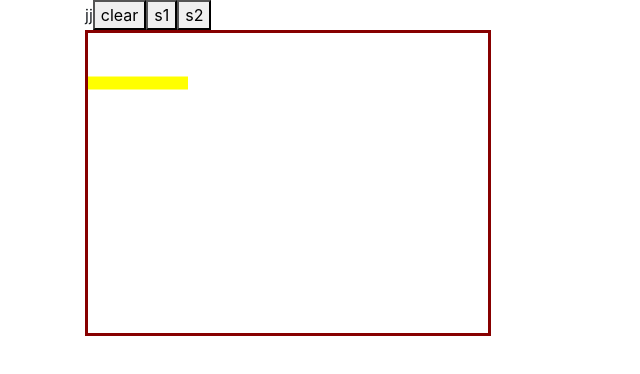
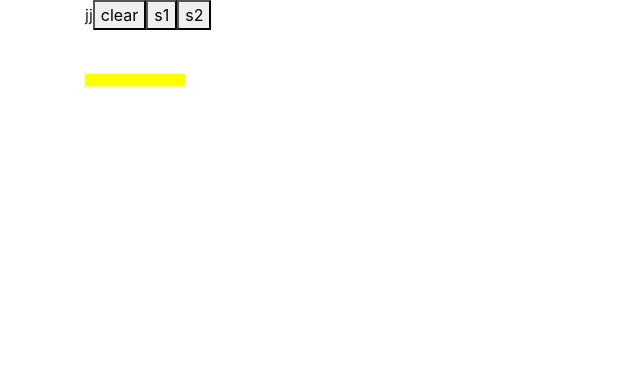
Before and after one commit to max3a3/es6-brush, a React app: page / in a window 1280 px wide. Shown: the top 374 px of the page, without its empty margins (0-640 px from the left). Built offline with nearby package versions, Linux system fonts and the light colour scheme.

Commit message:
demo of canvas overlay over paper

```diff
--- a/assets/index.html
+++ b/assets/index.html
@@ -33,9 +33,8 @@
 <script>
   // require('rmain'); // react simple brush
   // require('tmain');//telloware copy
-  //require('tr_main');//telloware react
+//  require('tr_main');//telloware react test overlay css
   //require('pmain');//react paperdirect custombrush
-   require('rp_main');// react with use_reducer hook
-  // require('mmain');
+  require('rp_main');// react with use_reducer hook
 
 </script>
--- a/components/BrushCanvas.js
+++ b/components/BrushCanvas.js
@@ -142,9 +142,10 @@ export default class BrushCanvas extends Component {
   };
 
   render() {
+    let _class = this.props.className || "main-canvas"
     return (
       <canvas
-        className="canvas"
+        className={_class}
         ref={this.canvasRef}
         height={this.props.height}
         width={this.props.width}
--- a/components/BrushTest.js
+++ b/components/BrushTest.js
@@ -1,6 +1,5 @@
-import { Component, Fragment, useEffect, useRef } from "react";
+import {   useEffect, useRef } from "react";
 import React from "react";
-import invariant from "invariant";
 import { _canvasWidth, _canvasHeight } from "../tconfig";
 import BrushCanvas from "./BrushCanvas";
 
--- a/style.css
+++ b/style.css
@@ -34,9 +34,7 @@ h1, h2 {
 
 }
 
-canvas {
-  /* width:100%; */
-  /* height:500px; */
+.main-canvas {
   border:3px solid #870000;
 }
 
@@ -47,7 +45,7 @@ canvas {
 /* pointer-events allow to pass through */
 .canvas_overlay {
   position:absolute;
-  pointer-events: "none" ;
+  /*pointer-events: none ;*/
   top:0;
   left:0
 }
```
Also changed, not shown: components/BrushContainer.js (+11 -7 lines).
